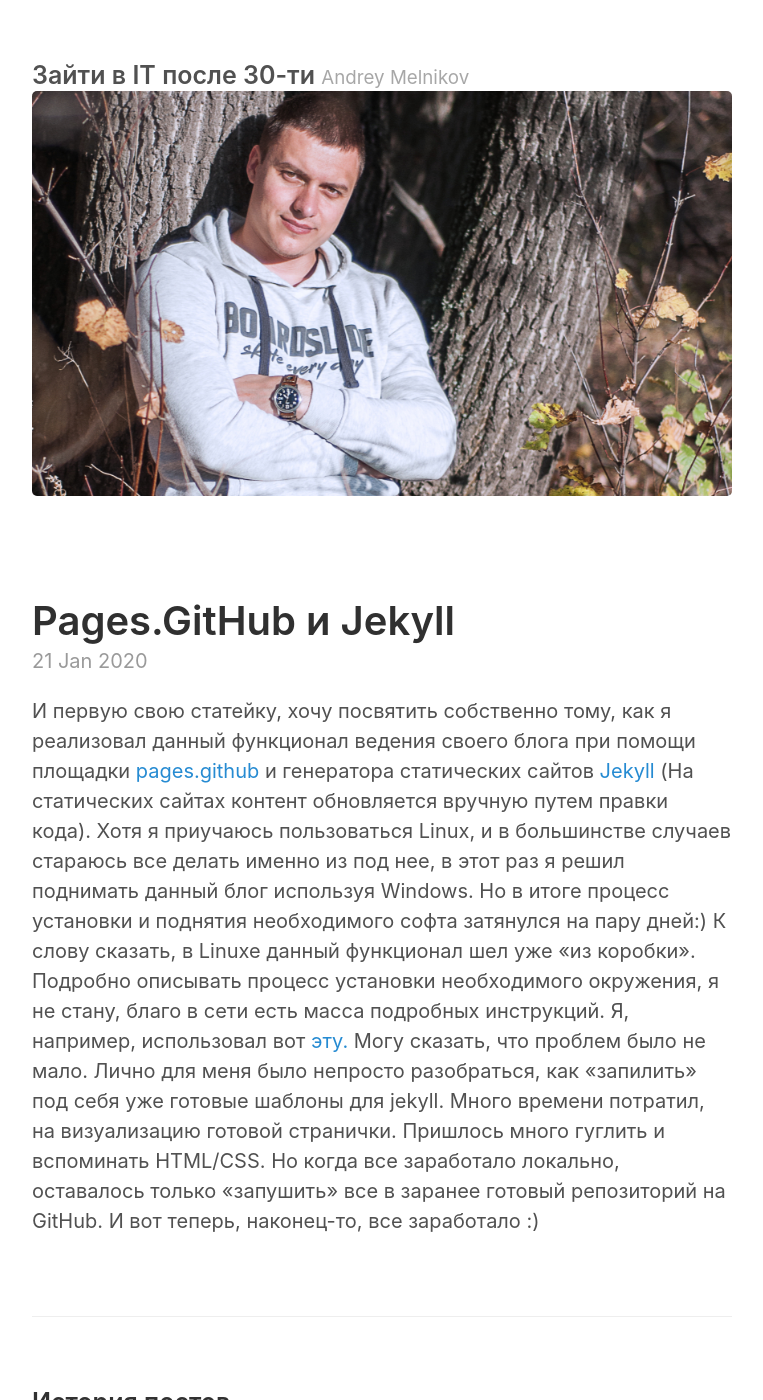
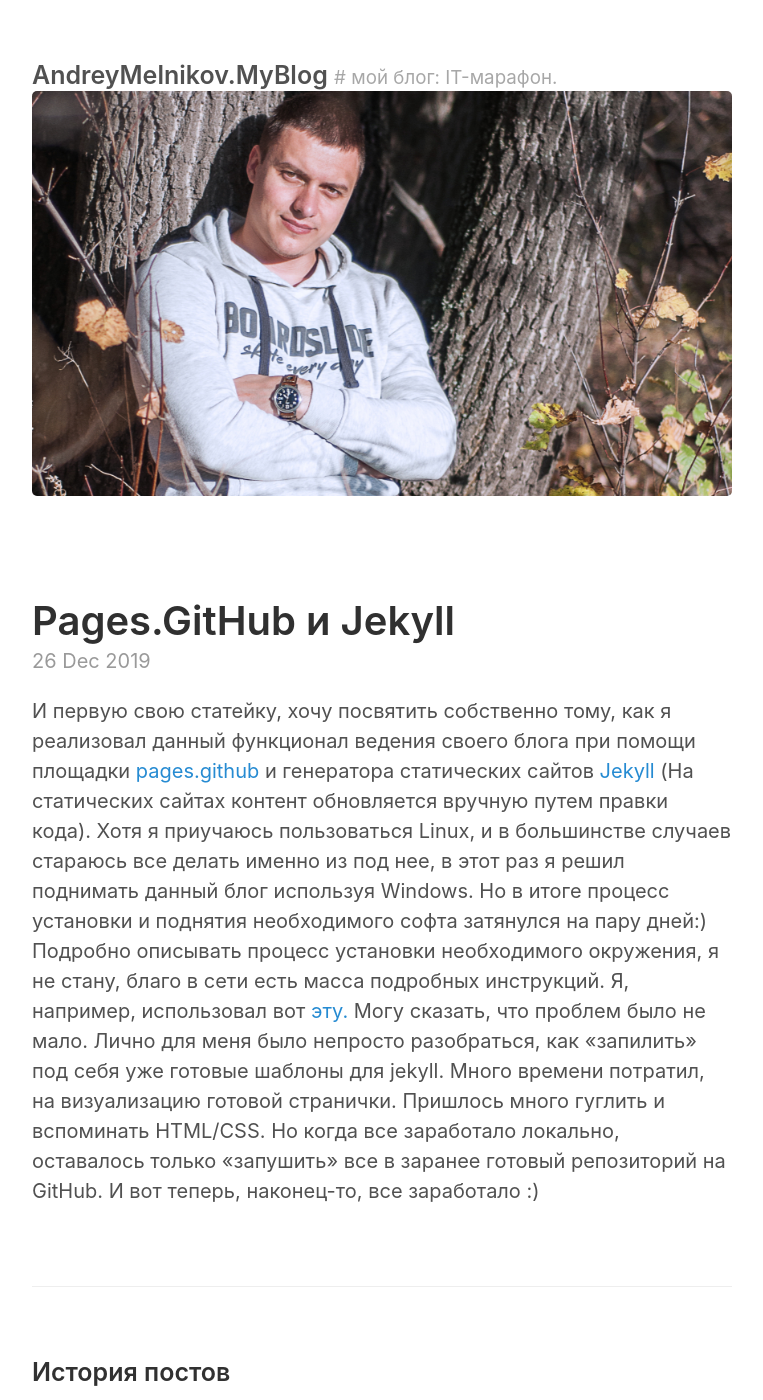
Before and after one commit to optima740/optima740.github.io, a Jekyll site: the page built from _posts/2019-12-26-blog-building.md, in a window 1280 px wide and 1400 px high. Shown: the whole window, without its empty margins (258-1021 px from the left). Built offline with Jekyll 4.4.1, drawn with Linux system fonts in a browser that asks for light colours; some of the changed text lies outside the part shown.

Commit message:
change_name-of-blog

```diff
--- a/_config.yml
+++ b/_config.yml
@@ -1,6 +1,6 @@
 # Setup
-title: Зайти в IT после 30-ти
-tagline: Andrey Melnikov
+title: AndreyMelnikov.MyBlog
+tagline: "   # мой блог: IT-марафон."
 url: https://optima740.github.io/
 paginate: 1
 baseurl: ""
--- a/_posts/2020-01-21-blog-building.md
+++ b/_posts/2019-12-26-blog-building.md
@@ -8,7 +8,7 @@ title: Pages.GitHub и Jekyll
 (На статических сайтах контент обновляется вручную путем правки кода).
 Хотя я приучаюсь пользоваться Linux, и в большинстве случаев стараюсь все делать именно из под нее,
 в этот раз я решил поднимать данный блог используя Windows. Но в итоге процесс установки и поднятия необходимого
-софта затянулся на пару дней:) К слову сказать, в Linuxe данный функционал шел уже «из коробки».
+софта затянулся на пару дней:)
 Подробно описывать процесс установки необходимого окружения, я не стану, благо в сети есть масса подробных инструкций.
 Я, например, использовал вот [эту.](https://gosha20777.github.io/blog/github/jekyll/2017/01/28/blog-with-github/)
 Могу сказать, что проблем было не мало. Лично для меня было непросто разобраться, как «запилить» под себя уже готовые шаблоны для jekyll.
```
Also changed, not shown: _posts/2019-12-25-my_first_steps.md (added, +15 -0 lines), _posts/2020-01-20-my_first_steps.md (deleted, +0 -10 lines).
